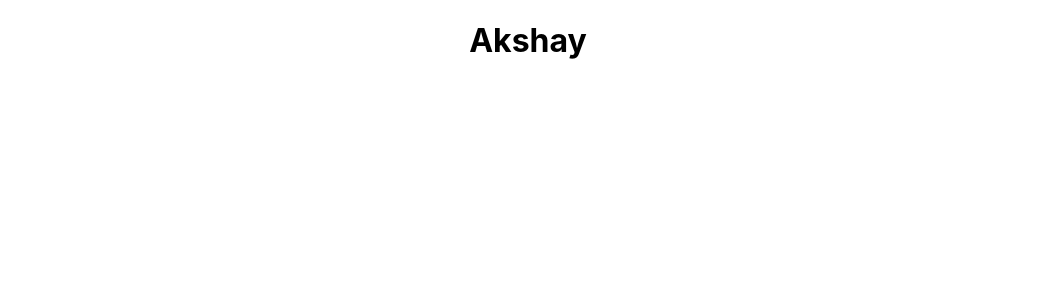
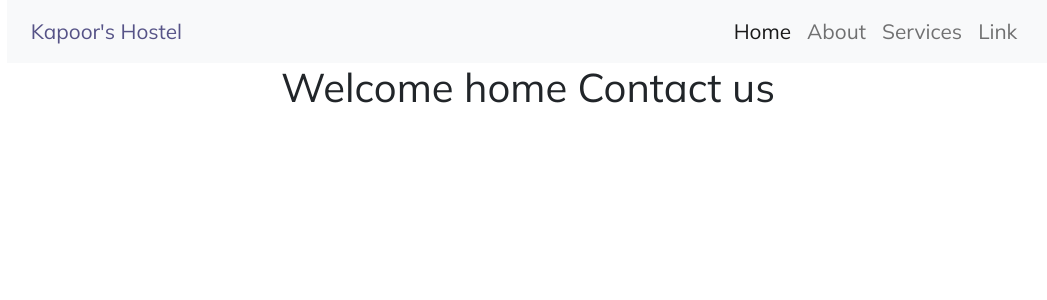
Before and after one commit to AkshayWay/hostel_website, a React (Create React App) app: page /contact-us in a window 1280 px wide. Shown: the top 300 px of the page, without its empty margins (112-1159 px from the left). Built offline with nearby package versions, Linux system fonts and the light colour scheme.

Commit message:
Navbar basic design
Navbar basic design and adding new pages

```diff
--- a/package.json
+++ b/package.json
@@ -6,6 +6,7 @@
     "@testing-library/jest-dom": "^5.15.0",
     "@testing-library/react": "^11.2.7",
     "@testing-library/user-event": "^12.8.3",
+    "bootstrap": "^5.1.3",
     "react": "^17.0.2",
     "react-dom": "^17.0.2",
     "react-router-dom": "^6.0.2",
--- /dev/null
+++ b/src/AboutUs.jsx
@@ -0,0 +1,12 @@
+import "./App.css";
+import React from "react";
+
+const AboutUs = () => {
+  return (
+    <div className="App">
+      <h1>Welcome home Akshay</h1>
+    </div>
+  );
+};
+
+export default AboutUs;
--- a/src/App.js
+++ /dev/null
@@ -1,11 +0,0 @@
-import "./App.css";
-
-function App() {
-  return (
-    <div className="App">
-      <h1>Akshay</h1>
-    </div>
-  );
-}
-
-export default App;
--- /dev/null
+++ b/src/App.jsx
@@ -0,0 +1,31 @@
+import "./App.css";
+import React from "react";
+import "../node_modules/bootstrap/dist/css/bootstrap.min.css";
+import "../node_modules/bootstrap/dist/js/bootstrap.bundle";
+import {
+  BrowserRouter as Router,
+  Route,
+  Routes,
+  Navigate,
+} from "react-router-dom";
+import Home from "./Home.jsx";
+import AboutUs from "./AboutUs";
+import Contact from "./Contact";
+import Navbar from "./Navbar";
+
+const App = () => {
+  return (
+    <>
+      <Navbar />
+      <Routes>
+        <Route path="/home" element={<Home />} />
+        <Route path="/about-us" element={<AboutUs />} />
+        <Route path="/features" element={<AboutUs />} />
+        <Route path="/contact-us" element={<Contact />} />
+        <Route path="/*" element={<Navigate to="/home" />} />
+      </Routes>
+    </>
+  );
+};
+
+export default App;
--- /dev/null
+++ b/src/Contact.jsx
@@ -0,0 +1,12 @@
+import "./App.css";
+import React from "react";
+
+const Contact = () => {
+  return (
+    <div className="App">
+      <h1>Welcome home Contact us</h1>
+    </div>
+  );
+};
+
+export default Contact;
--- /dev/null
+++ b/src/Home.jsx
@@ -0,0 +1,12 @@
+import "./App.css";
+import React from "react";
+
+const Home = () => {
+  return (
+    <>
+      <h1>Welcome home Akshay</h1>
+    </>
+  );
+};
+
+export default Home;
--- /dev/null
+++ b/src/Navbar.jsx
@@ -0,0 +1,66 @@
+import React from "react";
+import "./index.css";
+
+const Navbar = () => {
+  return (
+    <>
+      <div className="container-fluid nav_bg">
+        <div className="row">
+          <div className="col-10 mx-auto">
+            <nav className="navbar navbar-expand-lg navbar-light bg-light">
+              <div className="container-fluid">
+                <a className="navbar-brand" href="#">
+                  Kapoor's Hostel
+                </a>
+                <button
+                  className="navbar-toggler"
+                  type="button"
+                  data-bs-toggle="collapse"
+                  data-bs-target="#navbarSupportedContent"
+                  aria-controls="navbarSupportedContent"
+                  aria-expanded="false"
+                  aria-label="Toggle navigation"
+                >
+                  <span className="navbar-toggler-icon"></span>
+                </button>
+                <div
+                  className="collapse navbar-collapse"
+                  id="navbarSupportedContent"
+                >
+                  <ul className="navbar-nav ms-auto mb-2 mb-lg-0">
+                    <li className="nav-item">
+                      <a
+                        className="nav-link active"
+                        aria-current="page"
+                        href="#"
+                      >
+                        Home
+                      </a>
+                    </li>
+                    <li className="nav-item">
+                      <a className="nav-link" href="#">
+                        About
+                      </a>
+                    </li>
+                    <li className="nav-item">
+                      <a className="nav-link" href="#">
+                        Services
+                      </a>
+                    </li>
+                    <li className="nav-item">
+                      <a className="nav-link" href="#">
+                        Link
+                      </a>
+                    </li>
+                  </ul>
+                </div>
+              </div>
+            </nav>
+          </div>
+        </div>
+      </div>
+    </>
+  );
+};
+
+export default Navbar;
--- a/src/index.css
+++ b/src/index.css
@@ -1,13 +1,25 @@
-body {
+@import url('https://fonts.googleapis.com/css2?family=Mulish&display=swap');
+
+
+*{
   margin: 0;
-  font-family: -apple-system, BlinkMacSystemFont, 'Segoe UI', 'Roboto', 'Oxygen',
-    'Ubuntu', 'Cantarell', 'Fira Sans', 'Droid Sans', 'Helvetica Neue',
-    sans-serif;
-  -webkit-font-smoothing: antialiased;
-  -moz-osx-font-smoothing: grayscale;
+  padding: 0;
+  box-sizing: border-box;
+  font-family: 'Mulish', sans-serif;
 }
 
-code {
-  font-family: source-code-pro, Menlo, Monaco, Consolas, 'Courier New',
-    monospace;
+.navbar-bg{
+  background-color: #fff !important;
 }
+.navbar-brand{
+  font-size: 1.9rem !important;
+  color: #565387 !important;
+}
+.navbar a{
+  font-size: 1.3rem !important;
+  text-transform: capitalize;
+}
+.menu-active{
+  font-weight: bold;
+  border-bottom: 1px solid #565387;
+}
--- a/src/index.js
+++ b/src/index.js
@@ -1,11 +1,14 @@
 import React from "react";
 import ReactDOM from "react-dom";
 import "./index.css";
-import App from "./App";
+import App from "./App.jsx";
+import { BrowserRouter } from "react-router-dom";
 
 ReactDOM.render(
-  <React.StrictMode>
-    <App />
-  </React.StrictMode>,
+  <>
+    <BrowserRouter>
+      <App />
+    </BrowserRouter>
+  </>,
   document.getElementById("root")
 );
```
Also changed, not shown: 1 other file (tests, documents, lock files or other folders).
